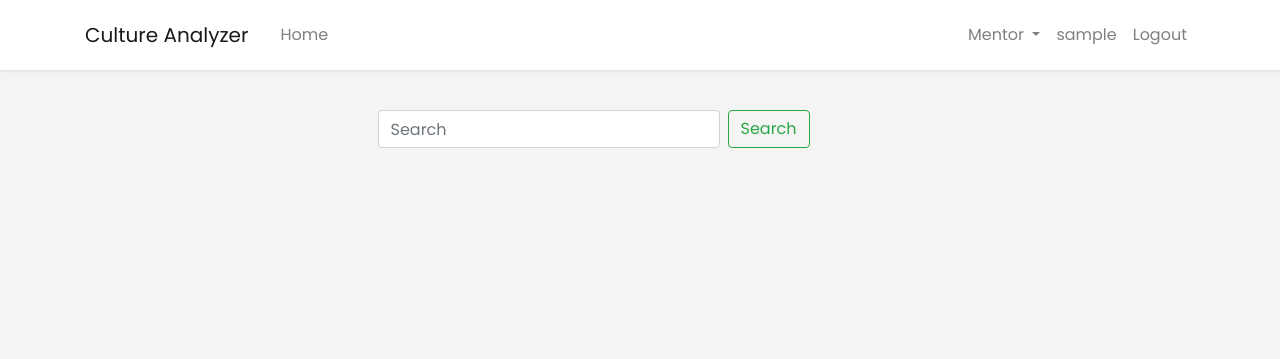
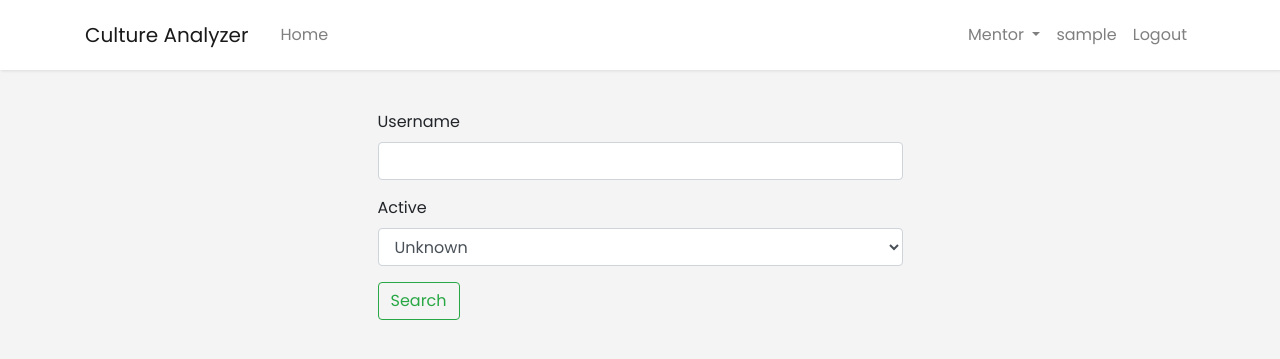
Before and after one commit to IF-093-Python/CultureAnalyzer, a Django app: page /admin_page/ in a window 1280 px wide. Shown: the top 359 px of the page. Run offline with Django 3.2, Linux system fonts and the light colour scheme; the visitor is signed in with stand-in values (Sample User, id 1); data comes from the database, SQL or seed files in the repository; some libraries are stand-ins or nearby versions.

Commit message:
create file filter with admin_search func

```diff
--- /dev/null
+++ b/CultureAnalyzer/constants.py
@@ -0,0 +1 @@
+SUPER_USER_ID = 1
--- a/requirements.txt
+++ b/requirements.txt
@@ -5,3 +5,4 @@ Pillow==5.4.1
 psycopg2==2.7.6.1
 psycopg2-binary==2.7.6.1
 pytz==2018.9
+django-filter==2.1.0
--- /dev/null
+++ b/users/filters.py
@@ -0,0 +1,26 @@
+import django_filters
+
+from django.contrib.auth.models import User
+
+from CultureAnalyzer.constants import SUPER_USER_ID
+
+
+class UserFilter(django_filters.FilterSet):
+    class Meta:
+        model = User
+        fields = ['username', 'is_active']
+
+
+def admin_search(request):
+    """Only admin can change role and block another user
+    and only superadmin can change role and block another admins
+    except itself
+    """
+    result = User.objects.exclude(profile__role__name='Admin')
+
+    if request.user.id == SUPER_USER_ID:
+        result = User.objects.exclude(pk=request.user.id)
+
+    result_filter = UserFilter(request.GET, queryset=result)
+
+    return result_filter
--- a/users/templates/users/admin_page.html
+++ b/users/templates/users/admin_page.html
@@ -5,16 +5,15 @@
 <div class="container">
     <div class="row justify-content-md-center">
         <div class="col-md-6">
-            <form class="form-inline mb-5" method="get">
-                <input class="form-control mr-sm-2" type="search" placeholder="Search" aria-label="Search"
-                       name="data_search">
+            <form method="get">
+                {{ users.form|crispy }}
                 <div class="btn-toolbar">
                     <button class="btn btn-outline-success my-2 my-sm-0" type="submit">Search</button>
                 </div>
                 <br>
             </form>
             <ul class="user_list">
-                {% for user in users %}
+                {% for user in users.qs %}
                 <li><a href="{% url 'change-profile' user.id %}">
 
                     {% if user.profile.image %}
--- a/users/views.py
+++ b/users/views.py
@@ -12,6 +12,8 @@ from .forms import (
     ChangeRoleForm,
     BlockUserForm,
 )
+from .filters import admin_search
+from CultureAnalyzer.constants import SUPER_USER_ID
 
 __all__ = [
     'LoginView',
@@ -22,13 +24,8 @@ __all__ = [
     'ProfileUpdateView',
 ]
 
-SUPER_USER_ID = 1
-
 
 class LoginView(auth_views.LoginView):
-
-    def __init__(self, *args, **kwargs):
-        super(LoginView, self).__init__(*args, **kwargs)
 
     def get(self, request, *args, **kwargs):
         if request.user.is_authenticated:
@@ -111,19 +108,7 @@ class AdminListView(LoginRequiredMixin, UserPassesTestMixin, ListView):
     context_object_name = 'users'
 
     def get_queryset(self):
-        """Only admin can change role and block another user
-        and only superadmin can change role and block another admins
-        except itself
-        """
-        if self.request.user.id == SUPER_USER_ID:
-            result = User.objects.exclude(pk=self.request.user.id)
-        else:
-            result = User.objects.exclude(profile__role__name='Admin')
-
-        if self.request.GET.get('data_search'):
-            result = result.filter(
-                username__contains=self.request.GET.get('data_search'))
-        return result
+        return admin_search(self.request)
 
     def test_func(self):
         if self.request.user.profile.role.name == 'Admin':
```
